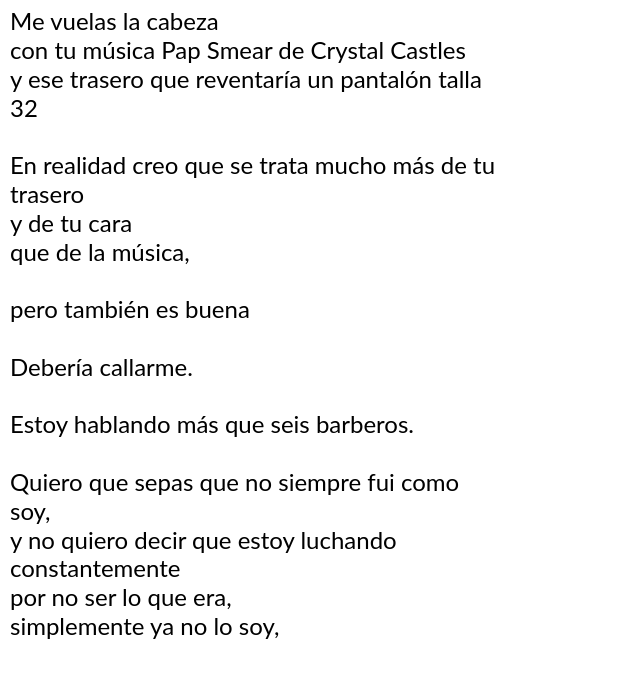
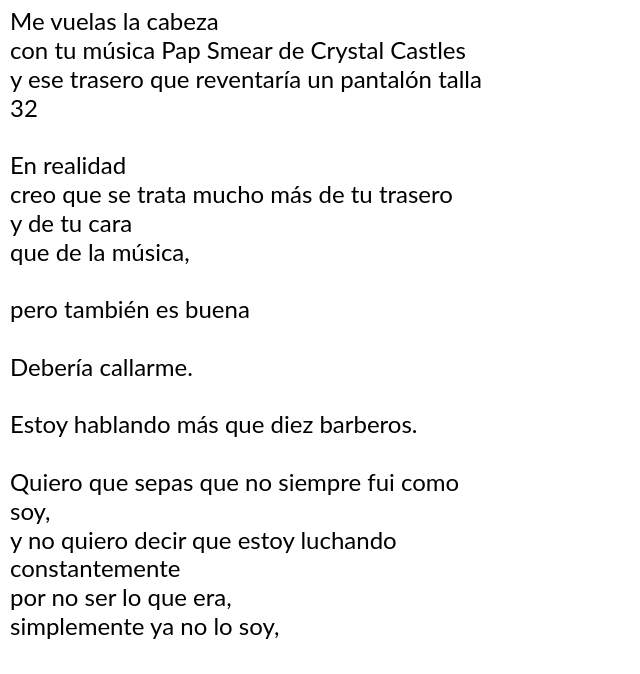
Before and after one commit to nedtemp/nedtemp.github.io, a plain HTML site: page paginas/pagina19.html in a window 1280 px wide. Shown: the part 935-1609 px from the top of the page, without its empty margins (0-640 px from the left). Drawn offline with nearby package versions, Linux system fonts and the light colour scheme.

Commit message:
Update pagina19.html

```diff
--- a/paginas/pagina19.html
+++ b/paginas/pagina19.html
@@ -35,7 +35,8 @@ Me vuelas la cabeza<br>
 con tu música Pap Smear de Crystal Castles<br>
 y ese trasero que reventaría un pantalón talla 32<br>
 <br>
-En realidad creo que se trata mucho más de tu trasero<br>
+En realidad<br>
+creo que se trata mucho más de tu trasero<br>
 y de tu cara<br>
 que de la música,<br>
 <br>
@@ -43,7 +44,7 @@ pero también es buena<br>
 <br>
 Debería callarme.<br>
 <br>
-Estoy hablando más que seis barberos.<br>
+Estoy hablando más que diez barberos.<br>
 <br>
 Quiero que sepas que no siempre fui como soy,<br>
 y no quiero decir que estoy luchando constantemente<br>
@@ -55,7 +56,10 @@ pero por ti volvería a ser el niño sumiso<br>
 que usa mangas largas bajo mangas cortas<br>
 si eso te parece divertido<br>
 <br>
-Mi gorra New Era está sobrepuesta<br>
+Mi gorra New Era<br>
+de visera redonda<br>
+está sobrepuesta<br>
+<br>
 siempre me estoy rascando la cabeza cuando te pones sexosa<br>
 y creo que en el fondo los dos estamos un poco enamorados<br>
 <br><br>
@@ -65,7 +69,10 @@ y creo que en el fondo los dos estamos un poco enamorados<br>
 
 	<div id="textoExtra" style="display: none; margin: -18% 0 0 0;">
 		<p>
-			Este poema se llamaba "mangas cortas bajo mangas largas".
+			Este poema se llamaba "sobre el uso de mangas cortas bajo mangas largas" y la frase salió en el episodio 6 de la temporada 8 de Padre de Familia. <br>
+			<br>
+			Lo empecé a escribir en diciembre de 2024 y era un sólo párrafo, todo de corrido. Honestamente no lo iba a publicar pero bueno, espero a alguien le guste jaja
+
 		</p>
 	</div>
 
```
